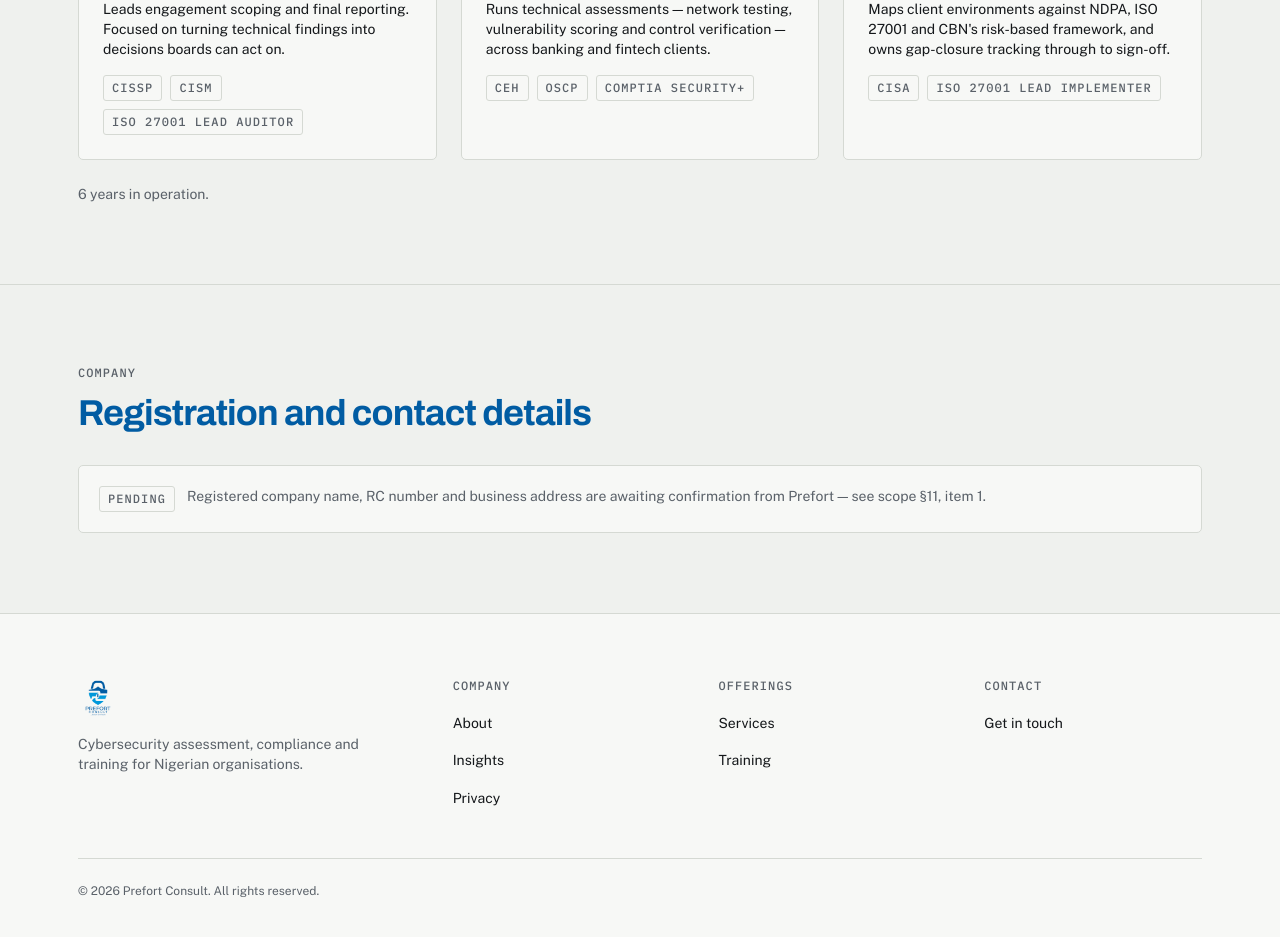
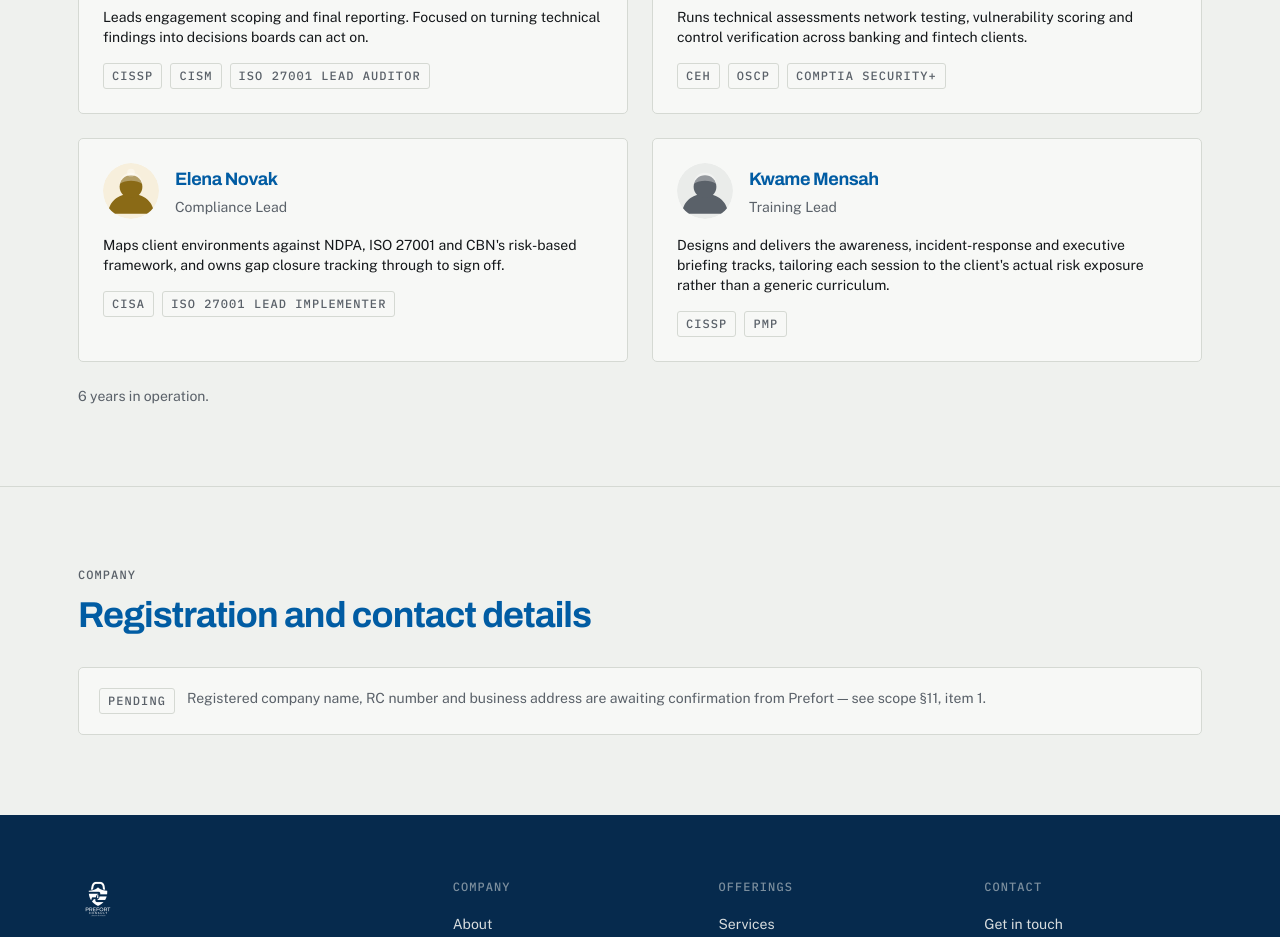
Before and after one commit to Ishola-Fawaz/prefort-consult-website, a Next.js app: page /about in a window 1280 px wide. Shown: the part 940-1877 px from the top of the page. Built offline with nearby package versions, Linux system fonts and the light colour scheme; no server answers.

Commit message:
feat: updated interface

```diff
--- a/app/about/page.tsx
+++ b/app/about/page.tsx
@@ -37,9 +37,8 @@
               alt=""
               fill
               sizes="(min-width: 768px) 50vw, 100vw"
-              className="object-cover grayscale"
+              className="object-cover"
             />
-            <div className="absolute inset-0 bg-ink/30 mix-blend-multiply" />
           </div>
         </div>
       </div>
--- a/app/training/page.tsx
+++ b/app/training/page.tsx
@@ -36,9 +36,8 @@
                 alt=""
                 fill
                 sizes="(min-width: 768px) 33vw, 100vw"
-                className="object-cover grayscale"
+                className="object-cover"
               />
-              <div className="absolute inset-0 bg-ink/35 mix-blend-multiply" />
             </div>
             <div className="flex flex-1 flex-col p-6">
               <p className="font-mono text-xs uppercase tracking-[0.09em] text-slate">
--- a/components/layout/footer.tsx
+++ b/components/layout/footer.tsx
@@ -9,21 +9,32 @@
     .join(" · ");
 
   return (
-    <footer className="border-t border-rule bg-paper-raised">
+    <footer className="bg-footer">
       <div className="mx-auto max-w-295 px-5 py-16 md:px-7">
         <div className="grid gap-12 md:grid-cols-[1.5fr_repeat(3,1fr)]">
           <div>
-            <Link href="/" className="flex items-center focus-visible:outline-2 focus-visible:outline-offset-2 focus-visible:outline-ink">
-              <Image src="/Logo.png" alt="Prefort Consult" width={40} height={40} className="h-10 w-10" />
+            <Link href="/" className="flex items-center focus-visible:outline-2 focus-visible:outline-offset-2 focus-visible:outline-paper">
+              {/* unoptimized: Next's image optimizer flattens this white-on-transparent
+                  PNG onto a blank/white background, making it disappear entirely. The
+                  file is already pre-sized (160x160), so skipping optimization costs
+                  nothing here. */}
+              <Image
+                src="/Logo-white.png"
+                alt="Prefort Consult"
+                width={40}
+                height={40}
+                unoptimized
+                className="h-10 w-10"
+              />
             </Link>
-            <p className="mt-4 max-w-xs text-sm text-slate">
+            <p className="mt-4 max-w-xs text-sm text-paper/70">
               Cybersecurity assessment, compliance and training for Nigerian organisations.
             </p>
           </div>
 
           {FOOTER_COLUMNS.map((column) => (
             <div key={column.heading}>
-              <p className="font-mono text-xs uppercase tracking-[0.09em] text-slate">
+              <p className="font-mono text-xs uppercase tracking-[0.09em] text-paper/50">
                 {column.heading}
               </p>
               <ul className="mt-4 flex flex-col gap-3">
@@ -31,7 +42,7 @@
                   <li key={link.href}>
                     <Link
                       href={link.href}
-                      className="text-sm text-ink hover:text-slate focus-visible:outline-2 focus-visible:outline-offset-2 focus-visible:outline-ink"
+                      className="text-sm text-paper/90 hover:text-paper focus-visible:outline-2 focus-visible:outline-offset-2 focus-visible:outline-paper"
                     >
                       {link.label}
                     </Link>
@@ -41,7 +52,7 @@
                   <li>
                     <a
                       href={`mailto:${SITE.contactEmail}`}
-                      className="text-sm text-ink hover:text-slate focus-visible:outline-2 focus-visible:outline-offset-2 focus-visible:outline-ink"
+                      className="text-sm text-paper/90 hover:text-paper focus-visible:outline-2 focus-visible:outline-offset-2 focus-visible:outline-paper"
                     >
                       {SITE.contactEmail}
                     </a>
@@ -52,7 +63,7 @@
           ))}
         </div>
 
-        <div className="mt-12 flex flex-col gap-2 border-t border-rule pt-6 text-xs text-slate md:flex-row md:items-center md:justify-between">
+        <div className="mt-12 flex flex-col gap-2 border-t border-paper/15 pt-6 text-xs text-paper/50 md:flex-row md:items-center md:justify-between">
           <p>&copy; {year} Prefort Consult. All rights reserved.</p>
           {registration && <p>{registration}</p>}
         </div>
--- a/components/sections/contact-section.tsx
+++ b/components/sections/contact-section.tsx
@@ -40,9 +40,8 @@
             alt=""
             fill
             sizes="(min-width: 768px) 50vw, 100vw"
-            className="object-cover grayscale transition-transform duration-500 ease-out group-hover:scale-105"
+            className="object-cover transition-transform duration-500 ease-out group-hover:scale-105"
           />
-          <div className="absolute inset-0 bg-ink/30 mix-blend-multiply" />
         </Reveal>
       </div>
     </section>
--- a/components/sections/credentials.tsx
+++ b/components/sections/credentials.tsx
@@ -1,6 +1,7 @@
 import { SectionHeading } from "@/components/ui/section-heading";
 import { PendingNote } from "@/components/ui/pending-note";
 import { Reveal } from "@/components/ui/reveal";
+import { Avatar } from "@/components/ui/avatar";
 import { CREDENTIALS_CONFIRMED, TEAM, YEARS_OPERATING } from "@/content/credentials";
 
 export function Credentials() {
@@ -11,16 +12,21 @@
           <SectionHeading eyebrow="Who does the work" title="Credentials and team" />
         </Reveal>
         {CREDENTIALS_CONFIRMED && TEAM.length > 0 ? (
-          <div className="mt-10 grid gap-6 md:grid-cols-3">
+          <div className="mt-10 grid gap-6 md:grid-cols-2">
             {TEAM.map((member, i) => (
               <Reveal
                 key={member.name}
                 delay={i * 90}
                 className="rounded-md border border-rule bg-paper-raised p-6 transition-all duration-200 hover:-translate-y-0.5 hover:border-ink/20 hover:shadow-md"
               >
-                <h3 className="text-lg font-bold tracking-tight text-primary">{member.name}</h3>
-                <p className="mt-1 text-sm text-slate">{member.role}</p>
-                <p className="mt-3 text-sm text-ink">{member.bio}</p>
+                <div className="flex items-center gap-4">
+                  <Avatar name={member.name} photo={member.photo} variant={i} size={56} />
+                  <div>
+                    <h3 className="text-lg font-bold tracking-tight text-primary">{member.name}</h3>
+                    <p className="mt-1 text-sm text-slate">{member.role}</p>
+                  </div>
+                </div>
+                <p className="mt-4 text-sm text-ink">{member.bio}</p>
                 <ul className="mt-4 flex flex-wrap gap-2">
                   {member.certifications.map((cert) => (
                     <li
@@ -34,7 +40,7 @@
               </Reveal>
             ))}
             {YEARS_OPERATING &&  (
-              <p className="text-sm text-slate md:col-span-3">
+              <p className="text-sm text-slate md:col-span-2">
                 {YEARS_OPERATING} years in operation.
               </p>
             )}
@@ -43,7 +49,7 @@
           <Reveal delay={100} className="mt-10">
             <PendingNote>
               Team bios, certifications and years in operation are awaiting confirmation from
-              Prefort — see scope §11, items 2–4. This is the highest-impact gap on the current
+              Prefort see scope §11, items 2–4. This is the highest-impact gap on the current
               site; it should be filled before launch, not after.
             </PendingNote>
           </Reveal>
--- a/components/sections/services.tsx
+++ b/components/sections/services.tsx
@@ -35,9 +35,8 @@
                     alt=""
                     fill
                     sizes="(min-width: 768px) 50vw, 100vw"
-                    className="object-cover grayscale transition-transform duration-500 ease-out group-hover:scale-105"
+                    className="object-cover transition-transform duration-500 ease-out group-hover:scale-105"
                   />
-                  <div className="absolute inset-0 bg-ink/35 mix-blend-multiply" />
                   <Tag severity={service.severity} className="absolute left-4 top-4">
                     {service.tag}
                   </Tag>
--- a/components/sections/training.tsx
+++ b/components/sections/training.tsx
@@ -34,9 +34,8 @@
                     alt=""
                     fill
                     sizes="(min-width: 768px) 33vw, 100vw"
-                    className="object-cover grayscale transition-transform duration-500 ease-out group-hover:scale-105"
+                    className="object-cover transition-transform duration-500 ease-out group-hover:scale-105"
                   />
-                  <div className="absolute inset-0 bg-ink/35 mix-blend-multiply" />
                 </div>
                 <div className="flex flex-1 flex-col p-6">
                   <p className="font-mono text-xs uppercase tracking-[0.09em] text-slate">
--- /dev/null
+++ b/components/ui/avatar.tsx
@@ -0,0 +1,91 @@
+import Image from "next/image";
+import { cn } from "@/lib/utils";
+
+type AvatarProps = {
+  name: string;
+  photo?: string;
+  /** Picks a cartoon style/palette when there's no photo. Cycles through CARTOONS. */
+  variant?: number;
+  size?: number;
+  className?: string;
+};
+
+// Flat, brand-toned cartoon busts — used until real team photos are
+// supplied via the `photo` field. Hair shape is the only thing that varies
+// between them; deliberately abstract rather than depicting a specific
+// likeness, since these placeholder entries don't map to real photographed
+// people yet.
+const CARTOONS = [
+  { bg: "#DCEBF7", fg: "#015CA3", hair: "short" as const },
+  { bg: "#E6EFE9", fg: "#2F6B4F", hair: "wavy" as const },
+  { bg: "#F7EFDC", fg: "#8A6A16", hair: "bun" as const },
+  { bg: "#EAECEA", fg: "#5A6169", hair: "short" as const },
+];
+
+function CartoonBust({ fg, hair }: { fg: string; hair: "short" | "wavy" | "bun" }) {
+  return (
+    <>
+      {/* shoulders */}
+      <path d="M6 58c0-13.8 11.6-23 26-23s26 9.2 26 23" fill={fg} />
+      {/* head */}
+      <circle cx="32" cy="27" r="13" fill={fg} />
+      {/* hair */}
+      {hair === "short" && (
+        <path
+          d="M19 24a13 13 0 0 1 26 0c-3.5-2.2-8.3-3.6-13-3.6s-9.5 1.4-13 3.6z"
+          fill="#fff"
+          opacity="0.35"
+        />
+      )}
+      {hair === "wavy" && (
+        <path
+          d="M17.5 27c-1-7.8 4.9-15.6 14.5-15.6S47.5 19.2 46.5 27c-1.6-1-2.8-3-3-5.4-2 2.6-5.2 4.4-8.8 4.9 1.6-1.4 2.6-3.2 2.9-5.2-2.6 2.6-6.6 4.2-11 4.2-1.2 2-2.7 3.6-4.4 4.7-.2-1-.4-2.1-.7-3.2z"
+          fill="#fff"
+          opacity="0.35"
+        />
+      )}
+      {hair === "bun" && (
+        <>
+          <path
+            d="M19 24a13 13 0 0 1 26 0c-3.5-2.2-8.3-3.6-13-3.6s-9.5 1.4-13 3.6z"
+            fill="#fff"
+            opacity="0.35"
+          />
+          <circle cx="32" cy="11" r="4.5" fill="#fff" opacity="0.35" />
+        </>
+      )}
+    </>
+  );
+}
+
+export function Avatar({ name, photo, variant = 0, size = 56, className }: AvatarProps) {
+  const style = { width: size, height: size };
+
+  if (photo) {
+    return (
+      <Image
+        src={photo}
+        alt={name}
+        width={size}
+        height={size}
+        style={style}
+        className={cn("shrink-0 rounded-full object-cover", className)}
+      />
+    );
+  }
+
+  const { bg, fg, hair } = CARTOONS[variant % CARTOONS.length];
+
+  return (
+    <svg
+      viewBox="0 0 64 64"
+      style={style}
+      role="img"
+      aria-label={name}
+      className={cn("shrink-0 rounded-full", className)}
+    >
+      <circle cx="32" cy="32" r="32" fill={bg} />
+      <CartoonBust fg={fg} hair={hair} />
+    </svg>
+  );
+}
--- a/content/credentials.ts
+++ b/content/credentials.ts
@@ -24,15 +24,21 @@
     certifications: ["CISSP", "CISM", "ISO 27001 Lead Auditor"],
   },
   {
-    name: "Tunde Balogun",
+    name: "Priya Nair",
     role: "Senior Security Analyst",
-    bio: "Runs technical assessments — network testing, vulnerability scoring and control verification — across banking and fintech clients.",
+    bio: "Runs technical assessments network testing, vulnerability scoring and control verification across banking and fintech clients.",
     certifications: ["CEH", "OSCP", "CompTIA Security+"],
   },
   {
-    name: "Zainab Suleiman",
+    name: "Elena Novak",
     role: "Compliance Lead",
-    bio: "Maps client environments against NDPA, ISO 27001 and CBN's risk-based framework, and owns gap-closure tracking through to sign-off.",
+    bio: "Maps client environments against NDPA, ISO 27001 and CBN's risk-based framework, and owns gap closure tracking through to sign off.",
     certifications: ["CISA", "ISO 27001 Lead Implementer"],
   },
+  {
+    name: "Kwame Mensah",
+    role: "Training Lead",
+    bio: "Designs and delivers the awareness, incident-response and executive briefing tracks, tailoring each session to the client's actual risk exposure rather than a generic curriculum.",
+    certifications: ["CISSP", "PMP"],
+  },
 ];
```
Also changed, not shown: app/globals.css (+7 -0 lines), public/Logo-white.png (added).
